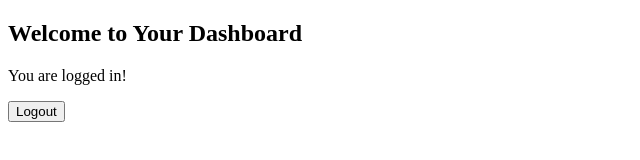
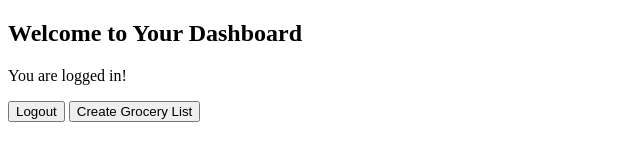
Before and after one commit to StudifyBusiness/savr, a plain HTML site: page dashboard.html in a window 1280 px wide. Shown: the whole page, without its empty margins (0-640 px from the left). Drawn offline with Linux system fonts and the light colour scheme; no server answers.

Commit message:
Update dashboard.html

```diff
--- a/dashboard.html
+++ b/dashboard.html
@@ -10,6 +10,7 @@
     <h2>Welcome to Your Dashboard</h2>
     <p>You are logged in!</p>
     <button id="logout-btn">Logout</button>
+    <button id="grocery-list-btn" onclick="window.location.href='grocery.html'">Create Grocery List</button>
 
     <script type="module">
         import { getAuth, onAuthStateChanged, signOut } from "https://www.gstatic.com/firebasejs/10.8.1/firebase-auth.js";
```
